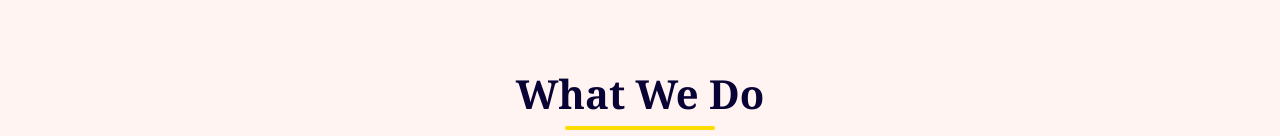
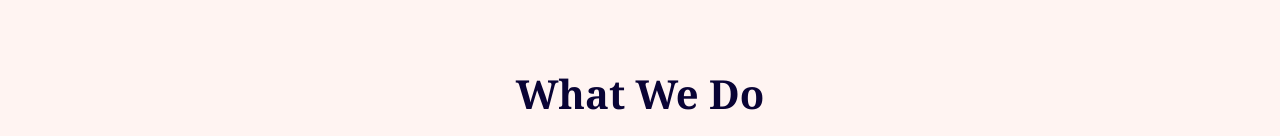
Before and after one commit to salhosny/manara-website, a plain HTML site: page index.html in a window 1280 px wide. Shown: the part 816-952 px from the top of the page. Drawn offline with Linux system fonts and the light colour scheme.

Commit message:
remove title underline

```diff
--- a/styles.css
+++ b/styles.css
@@ -304,15 +304,7 @@ header.scrolled {
     display: inline-block;
 }
 
-.section-title::after {
-    content: '';
-    display: block;
-    width: 60%;
-    height: 4px;
-    background-color: var(--accent-yellow);
-    margin: 0.5rem auto 0;
-    border-radius: 2px;
-}
+
 
 .services-grid {
     display: grid;
```
